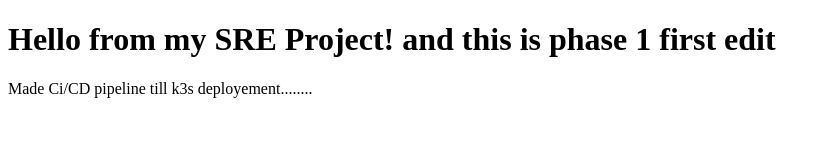
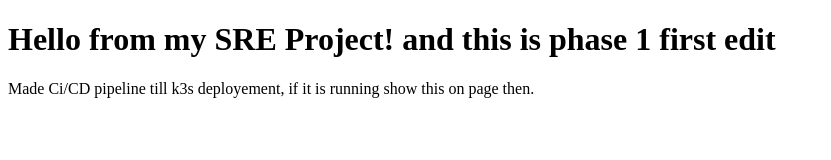
Before and after one commit to charvibarhate/sre-practice, a plain HTML site: page index.html in a window 1280 px wide. Shown: the whole page, without its empty margins (0-831 px from the left). Drawn offline with Linux system fonts and the light colour scheme.

Commit message:
completed the correct CI/CD till deployement

```diff
--- a/index.html
+++ b/index.html
@@ -5,6 +5,6 @@
 </head>
 <body>
     <h1>Hello from my SRE Project! and this is phase 1 first edit</h1>
-    <p>Made Ci/CD pipeline till k3s deployement........</p>
+    <p>Made Ci/CD pipeline till k3s deployement, if it is running show this on page then.</p>
 </body>
 </html>
```
